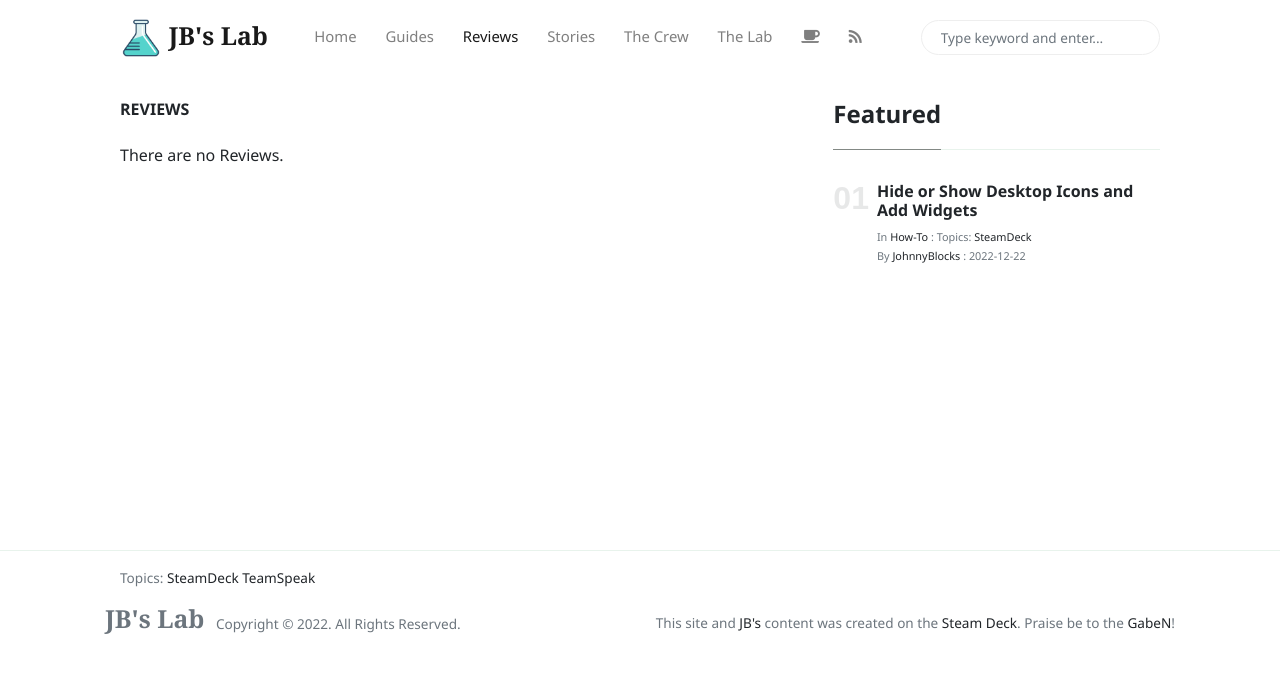
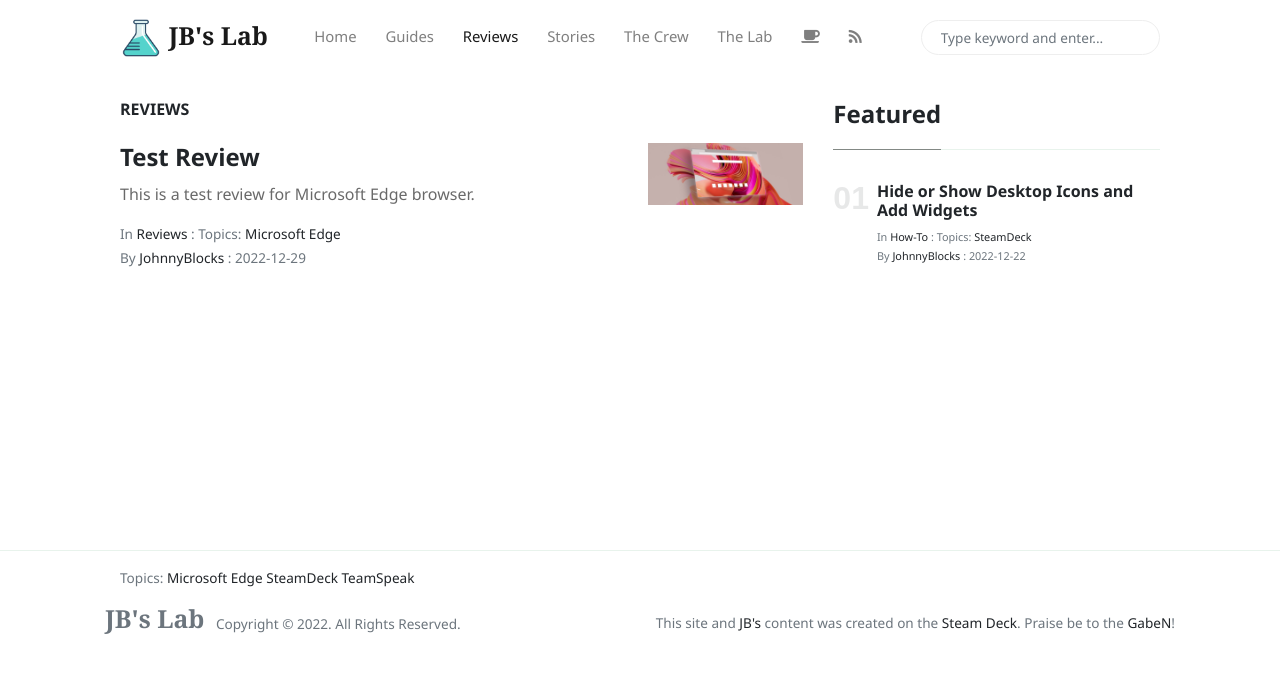
Before and after one commit to JohnnyBlocks/JBs-Lab-Production, a Jekyll site: the page built from _pages/category-reviews.html, in a window 1280 px wide. Shown: the top 673 px of the page. Built offline with Jekyll 4.4.1, drawn with Linux system fonts in a browser that asks for light colours; nearby versions of some CDN libraries.

Commit message:
test review

```diff
--- /dev/null
+++ b/_posts/reviews/2022-12-29-test-review.md
@@ -0,0 +1,17 @@
+---
+author: JohnnyBlocks
+category: Reviews
+title: Test Review
+tags: [ 'Microsoft Edge' ]
+permalink: /:categories/microsoft-edge-browser.html
+image: assets/images/microsoft-edge-pink.jpg
+rating: 4.5
+---
+
+This is a test review for **Microsoft Edge** browser.
+
+<!--more-->
+
+## A. What I think
+
+- It's Fine.
```
Also changed, not shown: _posts/how-to/2022-07-22-microsoft_edge.md (+0 -1 lines), assets/images/microsoft-edge-pink.jpg (added).
